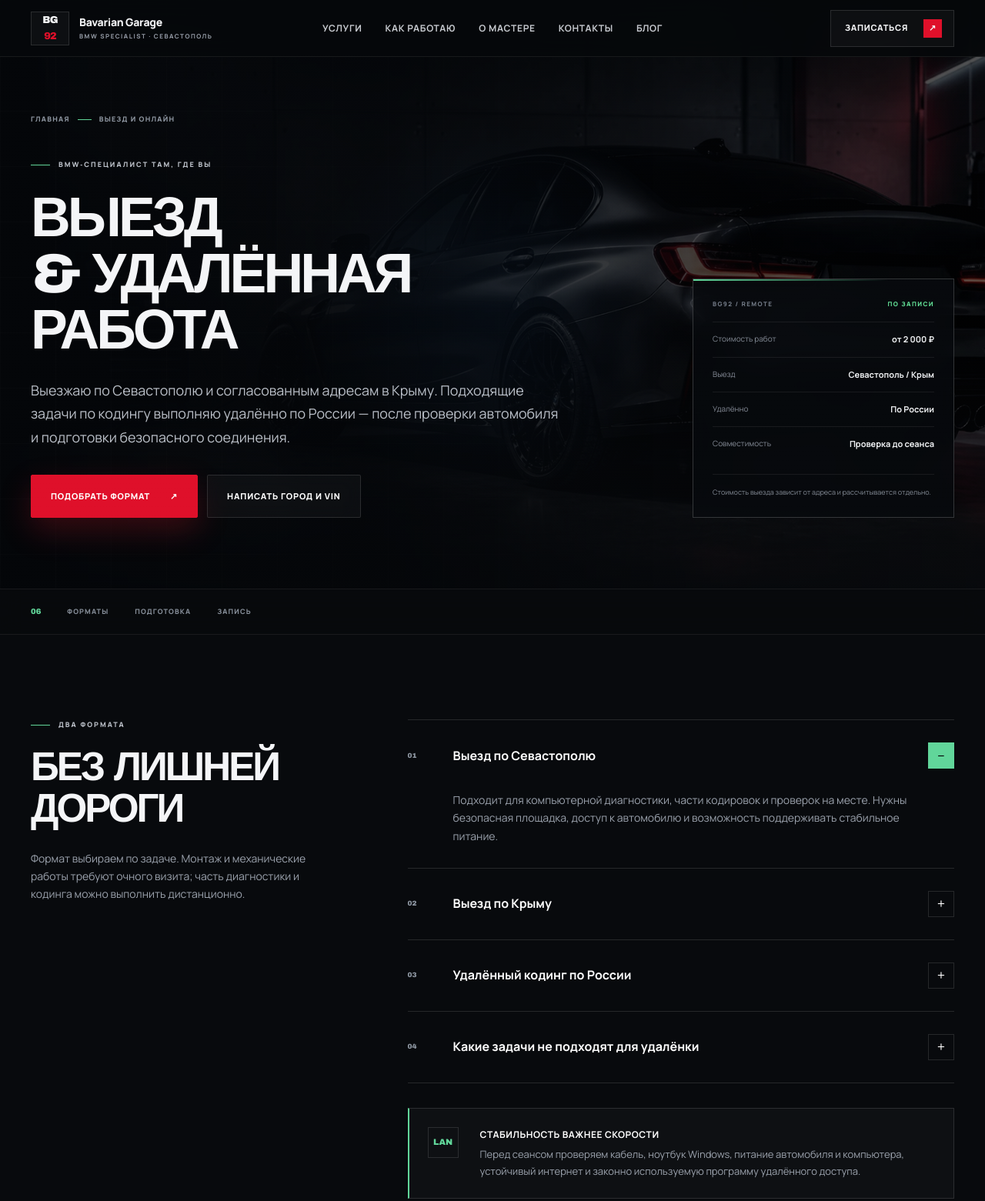
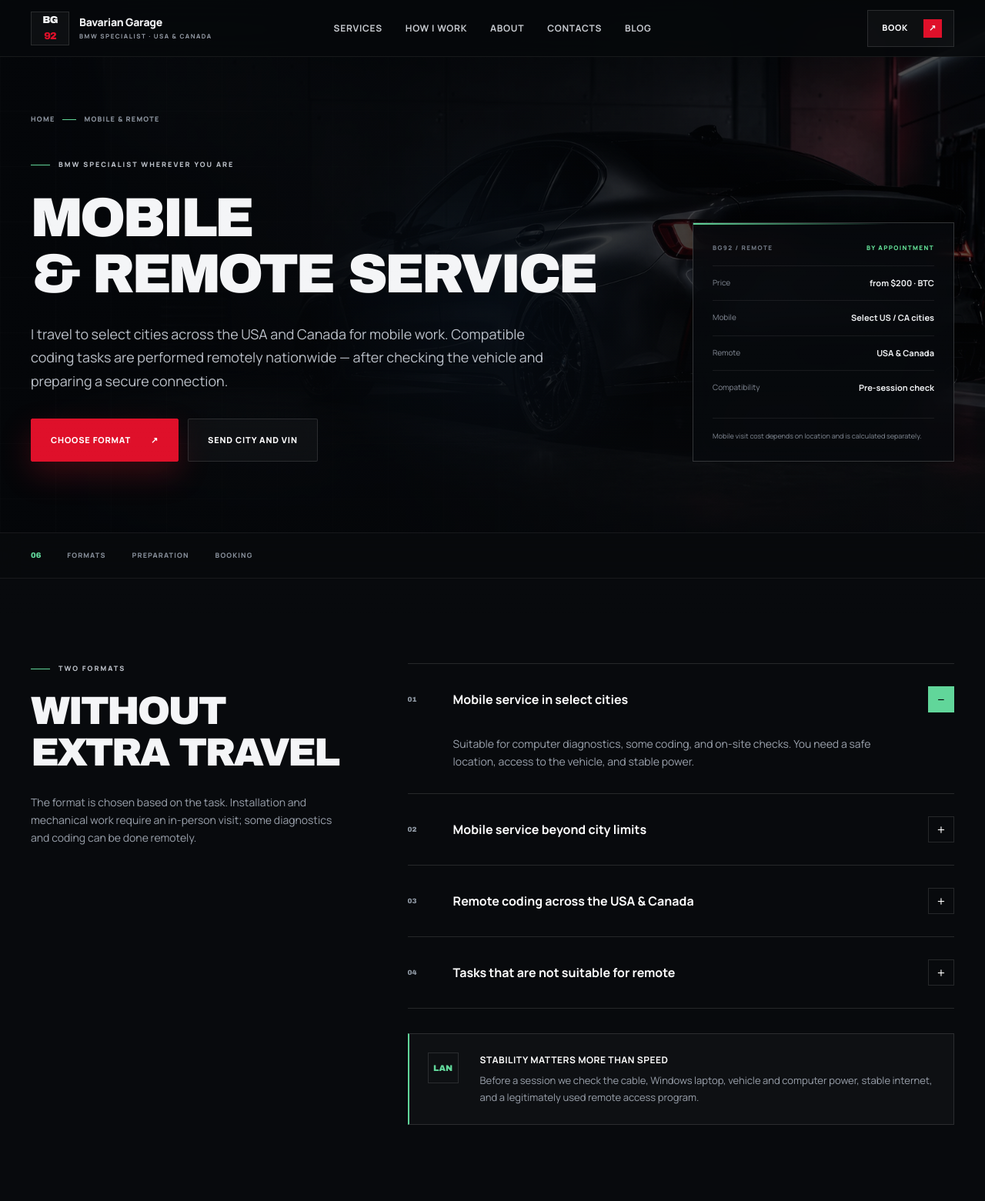
Before and after one commit to NikolayBDC/AmericaBMW, a website: page remote.html in a window 1280 px wide. Shown: the top 1561 px of the page at 77% size. Drawn offline with Linux system fonts and the light colour scheme; a web font is replaced by a local one.

Commit message:
Update remote.html

```diff
--- a/remote.html
+++ b/remote.html
@@ -1,48 +1,48 @@
 <!DOCTYPE html>
-<html lang="ru">
+<html lang="en">
 <head>
     <meta charset="UTF-8"><meta name="viewport" content="width=device-width, initial-scale=1.0"><meta name="theme-color" content="#080a0d">
-    <title>Выездной и удалённый кодинг BMW — Bavarian Garage 92</title>
-    <meta name="description" content="Выездная диагностика и кодинг BMW в Севастополе и Крыму. Удалённый кодинг совместимых BMW по России с предварительной проверкой оборудования и соединения.">
-    <link rel="canonical" href="https://bavarian-garage.ru/remote.html">
-    <meta property="og:type" content="website"><meta property="og:locale" content="ru_RU"><meta property="og:title" content="Выезд и удалённый кодинг BMW"><meta property="og:description" content="Севастополь и Крым — с выездом. Совместимые задачи по России — удалённо."><meta property="og:url" content="https://bavarian-garage.ru/remote.html"><meta property="og:image" content="https://bavarian-garage.ru/assets/og.png"><meta name="twitter:card" content="summary_large_image">
+    <title>Mobile &amp; Remote BMW Coding — Bavarian Garage 92</title>
+    <meta name="description" content="Mobile BMW diagnostics and coding in select US and Canadian cities. Remote coding for compatible BMWs across the USA and Canada with pre-checked equipment and connection.">
+    <link rel="canonical" href="https://bavarian-garage.com/remote.html">
+    <meta property="og:type" content="website"><meta property="og:locale" content="en_US"><meta property="og:title" content="Mobile &amp; Remote BMW Coding"><meta property="og:description" content="Mobile service in select cities. Compatible tasks across the USA and Canada — remotely."><meta property="og:url" content="https://bavarian-garage.com/remote.html"><meta property="og:image" content="https://bavarian-garage.com/assets/og.png"><meta name="twitter:card" content="summary_large_image">
     <meta property="og:site_name" content="Bavarian Garage 92">
-    <meta property="og:image:alt" content="Bavarian Garage 92 — независимый BMW-специалист в Севастополе">
+    <meta property="og:image:alt" content="Bavarian Garage 92 — independent BMW specialist in the USA and Canada">
     <meta property="og:image:type" content="image/png">
     <meta property="og:image:width" content="1733">
     <meta property="og:image:height" content="909">
-    <meta name="twitter:image:alt" content="Bavarian Garage 92 — независимый BMW-специалист в Севастополе">
+    <meta name="twitter:image:alt" content="Bavarian Garage 92 — independent BMW specialist in the USA and Canada">
     <link rel="preconnect" href="https://fonts.googleapis.com"><link rel="preconnect" href="https://fonts.gstatic.com" crossorigin><link href="https://fonts.googleapis.com/css2?family=Manrope:wght@400;500;600;700;800&amp;family=Unbounded:wght@500;600;700&amp;display=swap" rel="stylesheet"><script>document.documentElement.classList.add('js');</script><link rel="stylesheet" href="assets/site.css"><link rel="stylesheet" href="assets/inner.css">
 </head>
 <body class="inner-page" data-page="remote">
-    <a class="skip-link" href="#main">Перейти к содержанию</a>
-    <header class="site-header" id="siteHeader"><div class="shell header-inner"><a class="brand" href="index.html" aria-label="Bavarian Garage 92 — на главную"><span class="brand-mark">BG<span>92</span></span><span class="brand-name">Bavarian Garage<small>BMW specialist · Севастополь</small></span></a><button class="nav-toggle" id="navToggle" type="button" aria-controls="navMenu" aria-expanded="false" aria-label="Открыть меню"><span></span><span></span></button><nav class="nav-menu" id="navMenu" aria-label="Основная навигация"><a href="index.html#services">Услуги</a><a href="index.html#process">Как работаю</a><a href="index.html#about">О мастере</a><a href="index.html#contacts">Контакты</a><a href="blog.html">Блог</a></nav><a class="header-cta" href="index.html?service=remote#form">Записаться <span aria-hidden="true">↗</span></a></div></header>
+    <a class="skip-link" href="#main">Skip to content</a>
+    <header class="site-header" id="siteHeader"><div class="shell header-inner"><a class="brand" href="index.html" aria-label="Bavarian Garage 92 — home"><span class="brand-mark">BG<span>92</span></span><span class="brand-name">Bavarian Garage<small>BMW specialist · USA &amp; Canada</small></span></a><button class="nav-toggle" id="navToggle" type="button" aria-controls="navMenu" aria-expanded="false" aria-label="Open menu"><span></span><span></span></button><nav class="nav-menu" id="navMenu" aria-label="Main navigation"><a href="index.html#services">Services</a><a href="index.html#process">How I Work</a><a href="index.html#about">About</a><a href="index.html#contacts">Contacts</a><a href="blog.html">Blog</a></nav><a class="header-cta" href="index.html?service=remote#form">Book <span aria-hidden="true">↗</span></a></div></header>
 
     <main id="main">
-        <section class="detail-hero" aria-labelledby="pageTitle"><div class="detail-gridlines" aria-hidden="true"></div><div class="shell"><div class="breadcrumbs"><a href="index.html">Главная</a><i aria-hidden="true"></i><span>Выезд и онлайн</span></div><div class="detail-hero-layout">
-            <div><span class="detail-kicker">BMW‑специалист там, где вы</span><h1 id="pageTitle">Выезд<br>&amp; удалённая работа</h1><p class="detail-lead">Выезжаю по Севастополю и согласованным адресам в Крыму. Подходящие задачи по кодингу выполняю удалённо по России — после проверки автомобиля и подготовки безопасного соединения.</p><div class="detail-actions"><a class="button button-primary" href="index.html?service=remote#form">Подобрать формат <span>↗</span></a><a class="button button-ghost" href="https://t.me/NikolayBDC" target="_blank" rel="noopener">Написать город и VIN</a></div></div>
-            <aside class="detail-summary" aria-label="Кратко об услуге"><div class="detail-summary-head"><span>BG92 / REMOTE</span><span>По записи</span></div><dl><div><dt>Стоимость работ</dt><dd>от 2 000 ₽</dd></div><div><dt>Выезд</dt><dd>Севастополь / Крым</dd></div><div><dt>Удалённо</dt><dd>По России</dd></div><div><dt>Совместимость</dt><dd>Проверка до сеанса</dd></div></dl><p class="detail-summary-note">Стоимость выезда зависит от адреса и рассчитывается отдельно.</p></aside>
+        <section class="detail-hero" aria-labelledby="pageTitle"><div class="detail-gridlines" aria-hidden="true"></div><div class="shell"><div class="breadcrumbs"><a href="index.html">Home</a><i aria-hidden="true"></i><span>Mobile &amp; Remote</span></div><div class="detail-hero-layout">
+            <div><span class="detail-kicker">BMW specialist wherever you are</span><h1 id="pageTitle">Mobile<br>&amp; Remote Service</h1><p class="detail-lead">I travel to select cities across the USA and Canada for mobile work. Compatible coding tasks are performed remotely nationwide — after checking the vehicle and preparing a secure connection.</p><div class="detail-actions"><a class="button button-primary" href="index.html?service=remote#form">Choose format <span>↗</span></a><a class="button button-ghost" href="https://t.me/NikolayBDC" target="_blank" rel="noopener">Send city and VIN</a></div></div>
+            <aside class="detail-summary" aria-label="Service summary"><div class="detail-summary-head"><span>BG92 / REMOTE</span><span>By appointment</span></div><dl><div><dt>Price</dt><dd>from $200 · BTC</dd></div><div><dt>Mobile</dt><dd>Select US / CA cities</dd></div><div><dt>Remote</dt><dd>USA &amp; Canada</dd></div><div><dt>Compatibility</dt><dd>Pre-session check</dd></div></dl><p class="detail-summary-note">Mobile visit cost depends on location and is calculated separately.</p></aside>
         </div></div></section>
 
-        <nav class="detail-nav" aria-label="Навигация по странице"><div class="shell"><strong>06</strong><a href="#formats">Форматы</a><a href="#process">Подготовка</a><a href="#booking">Запись</a></div></nav>
+        <nav class="detail-nav" aria-label="Page navigation"><div class="shell"><strong>06</strong><a href="#formats">Formats</a><a href="#process">Preparation</a><a href="#booking">Booking</a></div></nav>
 
         <section class="detail-section" id="formats"><div class="shell detail-section-grid">
-            <div class="detail-intro reveal"><span class="detail-kicker">Два формата</span><h2>Без лишней<br>дороги</h2><p>Формат выбираем по задаче. Монтаж и механические работы требуют очного визита; часть диагностики и кодинга можно выполнить дистанционно.</p></div>
+            <div class="detail-intro reveal"><span class="detail-kicker">Two formats</span><h2>Without<br>extra travel</h2><p>The format is chosen based on the task. Installation and mechanical work require an in-person visit; some diagnostics and coding can be done remotely.</p></div>
             <div class="reveal"><div class="accordion">
-                <article class="accordion-item active"><button class="accordion-question" type="button"><span class="item-number">01</span><span>Выезд по Севастополю</span></button><div class="accordion-answer"><div><p>Подходит для компьютерной диагностики, части кодировок и проверок на месте. Нужны безопасная площадка, доступ к автомобилю и возможность поддерживать стабильное питание.</p></div></div></article>
-                <article class="accordion-item"><button class="accordion-question" type="button"><span class="item-number">02</span><span>Выезд по Крыму</span></button><div class="accordion-answer"><div><p>Маршрут и стоимость согласовываем заранее. До выезда проверяю, можно ли решить задачу на месте и какое оборудование или комплектующие понадобятся.</p></div></div></article>
-                <article class="accordion-item"><button class="accordion-question" type="button"><span class="item-number">03</span><span>Удалённый кодинг по России</span></button><div class="accordion-answer"><div><p>Вы подключаете подготовленный ноутбук к BMW кабелем ENET, затем предоставляете доступ через заранее согласованную программу. Я контролирую подключение и выполняю только согласованные действия.</p></div></div></article>
-                <article class="accordion-item"><button class="accordion-question" type="button"><span class="item-number">04</span><span>Какие задачи не подходят для удалёнки</span></button><div class="accordion-answer"><div><p>Не выполняются удалённо работы, требующие монтажа, физической проверки компонентов или неподготовленного соединения. При сомнениях предлагаю очный формат.</p></div></div></article>
-            </div><div class="detail-note"><span>LAN</span><div><strong>Стабильность важнее скорости</strong><p>Перед сеансом проверяем кабель, ноутбук Windows, питание автомобиля и компьютера, устойчивый интернет и законно используемую программу удалённого доступа.</p></div></div></div>
+                <article class="accordion-item active"><button class="accordion-question" type="button"><span class="item-number">01</span><span>Mobile service in select cities</span></button><div class="accordion-answer"><div><p>Suitable for computer diagnostics, some coding, and on-site checks. You need a safe location, access to the vehicle, and stable power.</p></div></div></article>
+                <article class="accordion-item"><button class="accordion-question" type="button"><span class="item-number">02</span><span>Mobile service beyond city limits</span></button><div class="accordion-answer"><div><p>Route and cost are agreed in advance. Before the visit I check whether the task can be solved on site and what equipment or parts will be needed.</p></div></div></article>
+                <article class="accordion-item"><button class="accordion-question" type="button"><span class="item-number">03</span><span>Remote coding across the USA &amp; Canada</span></button><div class="accordion-answer"><div><p>You connect a prepared laptop to your BMW with an ENET cable, then grant access through a pre-agreed program. I control the connection and perform only the agreed actions.</p></div></div></article>
+                <article class="accordion-item"><button class="accordion-question" type="button"><span class="item-number">04</span><span>Tasks that are not suitable for remote</span></button><div class="accordion-answer"><div><p>Work requiring installation, physical component inspection, or an unprepared connection is not performed remotely. When in doubt, I suggest an in-person format.</p></div></div></article>
+            </div><div class="detail-note"><span>LAN</span><div><strong>Stability matters more than speed</strong><p>Before a session we check the cable, Windows laptop, vehicle and computer power, stable internet, and a legitimately used remote access program.</p></div></div></div>
         </div></section>
 
-        <section class="detail-section" id="process"><div class="shell"><div class="section-heading reveal"><div><span class="section-kicker">Удалённый сеанс</span><h2>Подготовка без спешки</h2></div><p>Если связь или питание нестабильны, работа переносится — электроника автомобиля не место для риска.</p></div><div class="detail-steps reveal"><article class="detail-step"><span>01 / Check</span><h3>VIN и задача</h3><p>Проверяю совместимость и выбираю формат.</p></article><article class="detail-step"><span>02 / Setup</span><h3>Готовим оборудование</h3><p>Кабель, ноутбук, питание и соединение.</p></article><article class="detail-step"><span>03 / Session</span><h3>Безопасное подключение</h3><p>Сохраняю исходные данные и выполняю работу.</p></article><article class="detail-step"><span>04 / Test</span><h3>Проверяем вместе</h3><p>Тестируем результат и закрываем соединение.</p></article></div></div></section>
+        <section class="detail-section" id="process"><div class="shell"><div class="section-heading reveal"><div><span class="section-kicker">Remote session</span><h2>Preparation without rush</h2></div><p>If connection or power is unstable, the work is postponed — vehicle electronics are no place for risk.</p></div><div class="detail-steps reveal"><article class="detail-step"><span>01 / Check</span><h3>VIN and task</h3><p>I check compatibility and choose the format.</p></article><article class="detail-step"><span>02 / Setup</span><h3>Prepare equipment</h3><p>Cable, laptop, power, and connection.</p></article><article class="detail-step"><span>03 / Session</span><h3>Secure connection</h3><p>I save original data and perform the work.</p></article><article class="detail-step"><span>04 / Test</span><h3>We verify together</h3><p>We test the result and close the connection.</p></article></div></div></section>
 
-        <section class="detail-cta" id="booking"><div class="shell detail-cta-box reveal"><div><span class="detail-kicker">Выбрать формат</span><h2>Где находится ваш BMW?</h2><p>Напишите город, модель, год, VIN и задачу. Скажу, подойдёт ли удалённая работа или лучше запланировать выезд.</p><div class="related-services"><a href="coding.html">Кодинг</a><a href="diagnostic.html">Диагностика</a><a href="carplay.html">CarPlay</a></div></div><div class="detail-cta-actions"><a class="button button-primary" href="index.html?service=remote#form">Оставить заявку <span>↗</span></a><a class="button button-ghost" href="https://t.me/NikolayBDC" target="_blank" rel="noopener">Telegram</a></div></div></section>
+        <section class="detail-cta" id="booking"><div class="shell detail-cta-box reveal"><div><span class="detail-kicker">Choose format</span><h2>Where is your BMW located?</h2><p>Write the city, model, year, VIN, and task. I'll tell you if remote work is suitable or if a mobile visit is better.</p><div class="related-services"><a href="coding.html">Coding</a><a href="diagnostic.html">Diagnostics</a><a href="carplay.html">CarPlay</a></div></div><div class="detail-cta-actions"><a class="button button-primary" href="index.html?service=remote#form">Submit a request <span>↗</span></a><a class="button button-ghost" href="https://t.me/NikolayBDC" target="_blank" rel="noopener">Telegram</a></div></div></section>
     </main>
 
-    <footer class="site-footer"><div class="shell footer-top"><a class="brand" href="index.html"><span class="brand-mark">BG<span>92</span></span><span class="brand-name">Bavarian Garage<small>BMW specialist · Севастополь</small></span></a><p>Независимый специалист по электронике BMW</p><div><a href="privacy.html">Конфиденциальность</a><a href="https://t.me/NikolayBDC" target="_blank" rel="noopener">Telegram</a></div></div><div class="shell footer-bottom"><span>© <span id="year">2026</span> Bavarian Garage 92</span><span>Не является официальным дилером BMW AG</span></div></footer>
-    <nav class="mobile-actions" aria-label="Быстрые действия"><a href="tel:+79786835691">Позвонить</a><a href="index.html?service=remote#form">Записаться</a></nav><button class="back-top" id="backTop" type="button" aria-label="Наверх">↑</button>
-    <script type="application/ld+json">{"@context":"https://schema.org","@type":"Service","name":"Выездной и удалённый кодинг BMW","serviceType":"Выездная диагностика и удалённый кодинг BMW","areaServed":[{"@type":"AdministrativeArea","name":"Крым"},{"@type":"Country","name":"Россия"}],"provider":{"@id":"https://bavarian-garage.ru/#business","@type":"AutoRepair","name":"Bavarian Garage 92","telephone":"+79786835691","url":"https://bavarian-garage.ru/"}}</script><script src="assets/site.js" defer></script>
+    <footer class="site-footer"><div class="shell footer-top"><a class="brand" href="index.html"><span class="brand-mark">BG<span>92</span></span><span class="brand-name">Bavarian Garage<small>BMW specialist · USA &amp; Canada</small></span></a><p>Independent BMW electronics specialist · Bitcoin accepted</p><div><a href="privacy.html">Privacy</a><a href="https://t.me/NikolayBDC" target="_blank" rel="noopener">Telegram</a></div></div><div class="shell footer-bottom"><span>© <span id="year">2026</span> Bavarian Garage 92</span><span>Not an official BMW AG dealer</span></div></footer>
+    <nav class="mobile-actions" aria-label="Quick actions"><a href="https://t.me/NikolayBDC" target="_blank" rel="noopener">Telegram</a><a href="index.html?service=remote#form">Book</a></nav><button class="back-top" id="backTop" type="button" aria-label="Back to top">↑</button>
+    <script type="application/ld+json">{"@context":"https://schema.org","@type":"Service","name":"Mobile and Remote BMW Coding","serviceType":"Mobile diagnostics and remote BMW coding","areaServed":[{"@type":"Country","name":"United States"},{"@type":"Country","name":"Canada"}],"provider":{"@id":"https://bavarian-garage.com/#business","@type":"AutoRepair","name":"Bavarian Garage 92","url":"https://bavarian-garage.com/","paymentAccepted":"Bitcoin","currenciesAccepted":"BTC"}}</script><script src="assets/site.js" defer></script>
 </body>
 </html>
```
